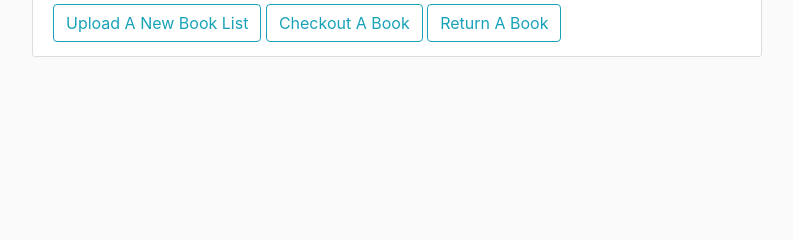
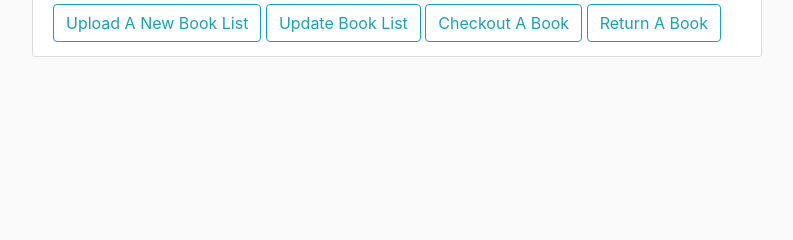
Before and after one commit to bodowd/gemeindelibrary, a Flask app: a page that uses gemlibapp/templates/view_booklist.html in a window 1280 px wide. Shown: the part 175-415 px from the top of the page, without its empty margins (53-846 px from the left). Run offline with Flask 2, Linux system fonts and the light colour scheme; the visitor is signed in with stand-in values (Sample User, id 1); data comes from the database, SQL or seed files in the repository; data that the repository does not hold is empty; some libraries are stand-ins or nearby versions.

Commit message:
added update book list function

```diff
--- a/gemlibapp/templates/view_booklist.html
+++ b/gemlibapp/templates/view_booklist.html
@@ -8,6 +8,7 @@
     {% endfor %}
     </body>
     <a class="btn btn-outline-info mt-1 mb-1" href="{{ url_for('booklist.upload_booklist') }}">Upload A New Book List</a>
+    <a class="btn btn-outline-info mt-1 mb-1" href="{{ url_for('booklist.update_booklist') }}">Update Book List</a>
     <a class="btn btn-outline-info mt-1 mb-1" href="{{ url_for('booklist.checkout_book', username=current_user.username)}}">Checkout A Book</a>
     <a class="btn btn-outline-info mt-1 mb-1" href="{{ url_for('booklist.return_book', username=current_user.username)}}">Return A Book</a>
 
```
